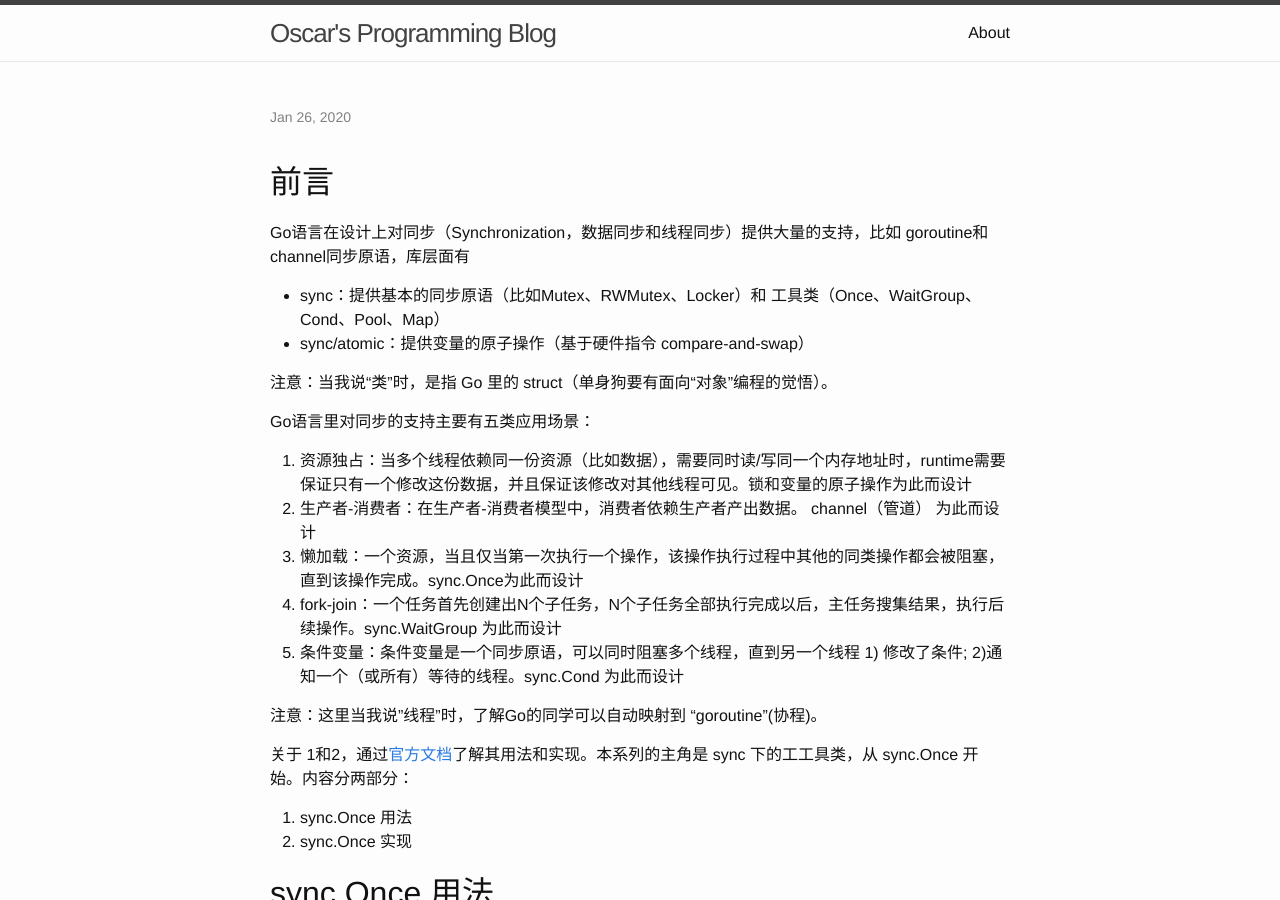
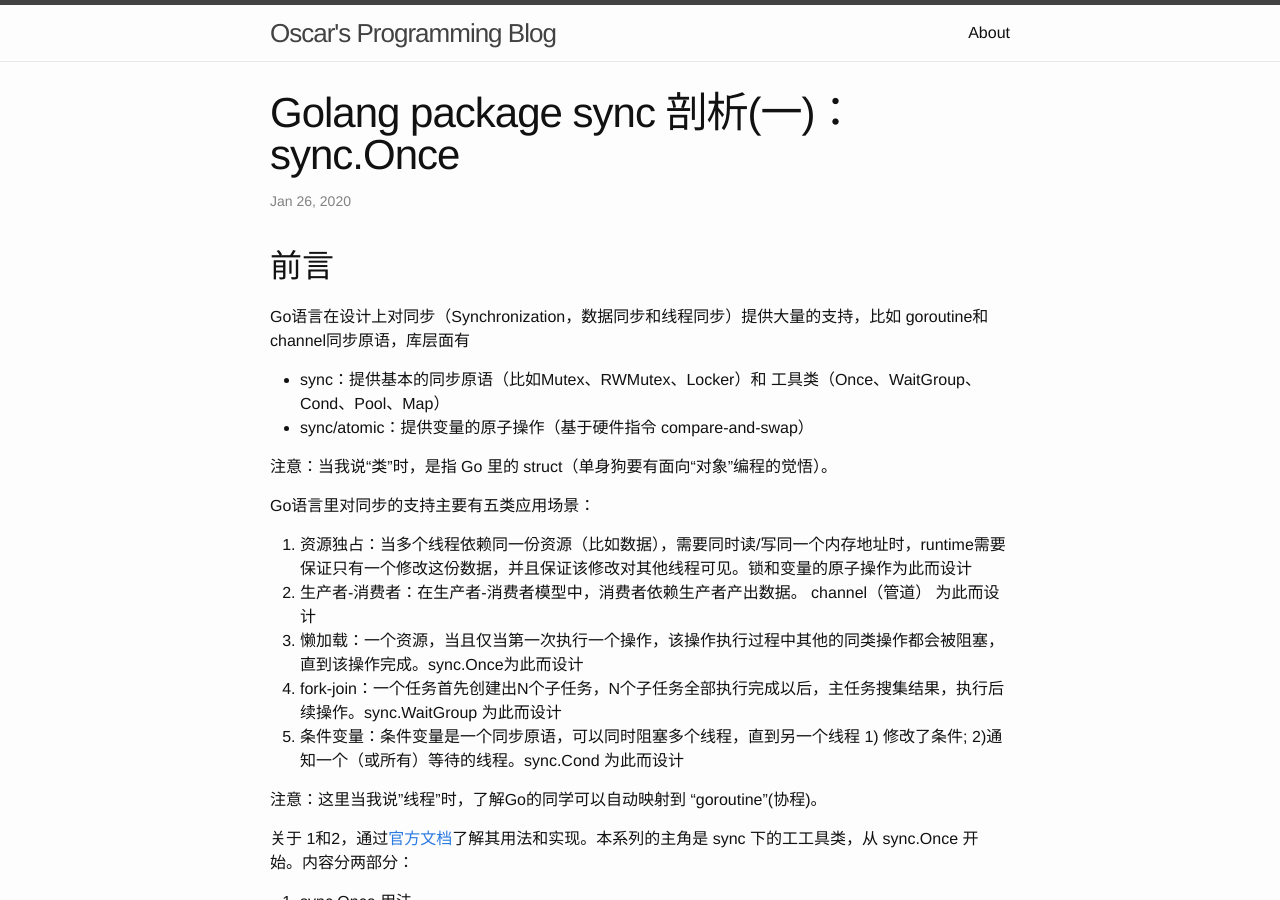
Before and after one commit to oscarzhao/oscarzhao.github.io, a Jekyll site: the page built from _posts/2020-01-26-go-sync-Once.markdown, in a window 1280 px wide and 900 px high. Built offline with Jekyll 4.4.1, drawn with Linux system fonts in a browser that asks for light colours; our own code applies the rules of GitHub Pages for plain Markdown files.

Commit message:
title
Change-Id: Iec91eb5814a59f9a96ed64fcef00381909f965de

```diff
--- a/_posts/2020-01-26-go-sync-Once.markdown
+++ b/_posts/2020-01-26-go-sync-Once.markdown
@@ -1,6 +1,6 @@
 ---
 layout: post
-title: Golang package sync 剖析(一): sync.Once
+title: Golang package sync 剖析(一)： sync.Once
 date: 2020-01-26 19:27:00 +0800
 categories: golang sync sync.Once
 ---
```
